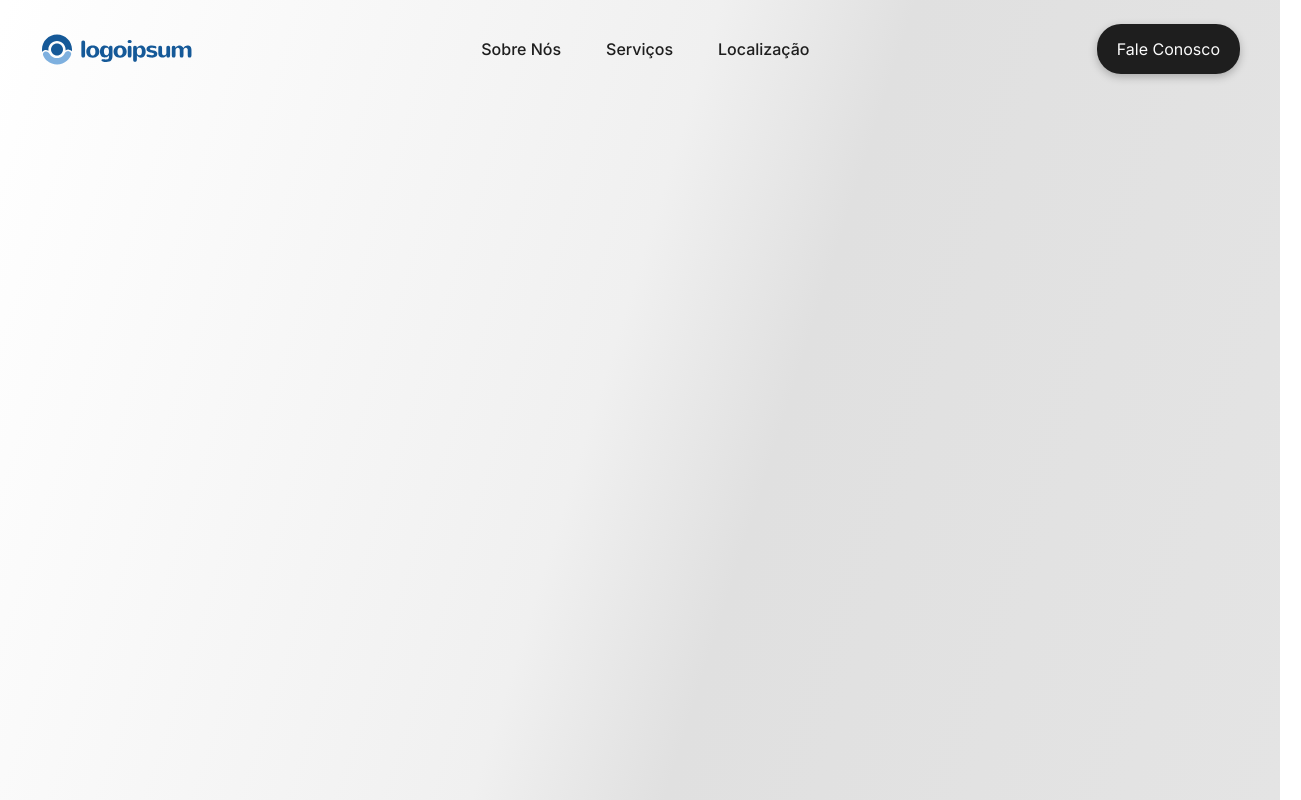
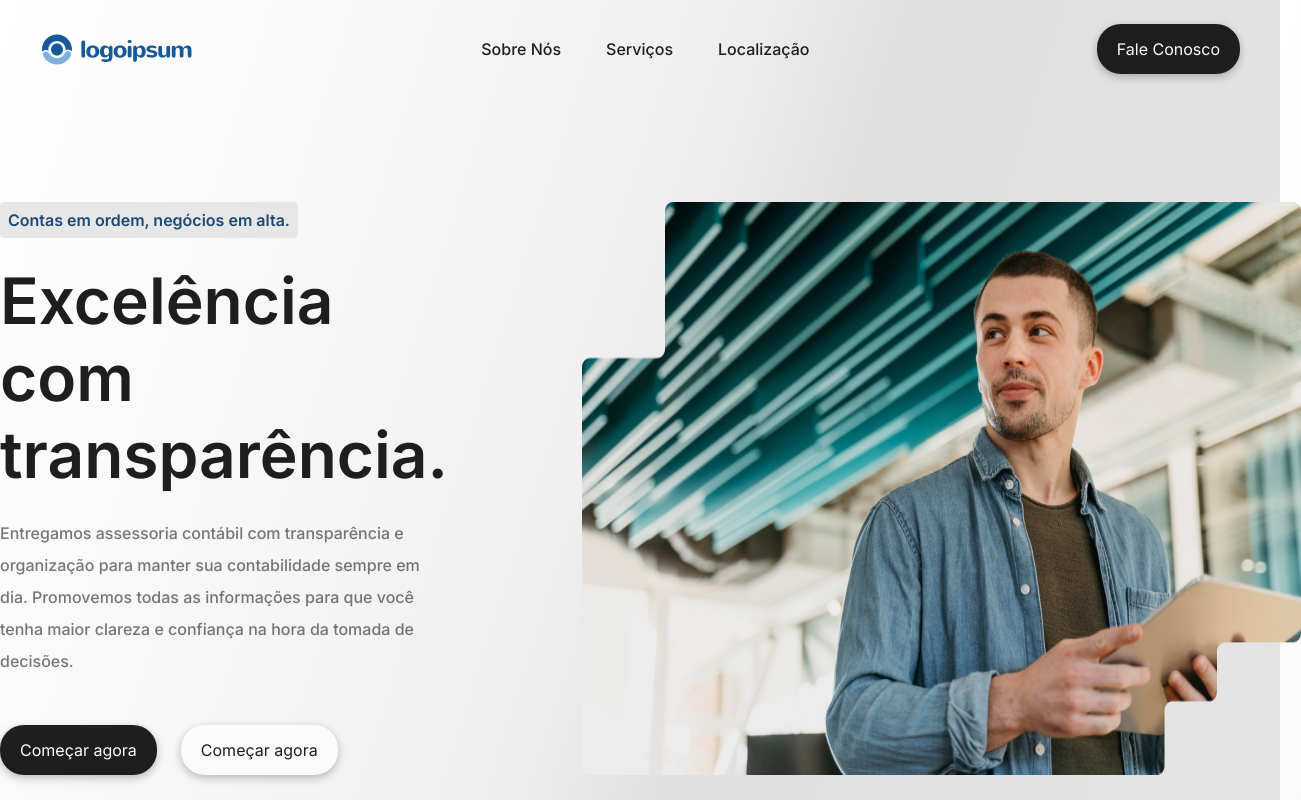
Before and after one commit to ElleLavigne/Norte-Contabilidade, a React (Vite) app: page / in a window 1280 px wide. Shown: the whole page, 1301 px wide, since content can reach past the window. Built offline with nearby package versions, Linux system fonts and the light colour scheme.

Commit message:
feat: sectionHome

```diff
--- a/src/App.jsx
+++ b/src/App.jsx
@@ -1,5 +1,6 @@
 import styles from './App.module.css'
 import { Header } from "./components/Header"
+import { SectionHome } from './components/SectionHome'
 
 function App() {
 
@@ -9,6 +10,7 @@ function App() {
     <div className={styles.container}>
 
     <Header/>
+    <SectionHome/>
     </div>
 
     </>
--- /dev/null
+++ b/src/components/SectionHome.jsx
@@ -0,0 +1,31 @@
+import styles from "./SectionHome.module.css";
+import img from "../assets/img1.png";
+
+export function SectionHome() {
+  return (
+    <>
+      <div className={styles.container}>
+        <div className={styles.contentHome}>
+          <div className={styles.contentText}>
+            <div className={styles.tag}>
+              {" "}
+              <h3>Contas em ordem, negócios em alta.</h3>
+            </div>
+            <div className={styles.title}>Excelência com transparência.</div>
+            <div className={styles.text}>
+              Entregamos assessoria contábil com transparência e organização
+              para manter sua contabilidade sempre em dia. Promovemos todas as
+              informações para que você tenha maior clareza e confiança na hora
+              da tomada de decisões.
+            </div>
+          </div>
+          <div className={styles.buttonBox}>
+            <button className={"button"}>Começar agora</button>
+            <button className={"button2"}>Começar agora</button>
+          </div>
+        </div>
+        <img src={img} alt="" />
+      </div>
+    </>
+  );
+}
--- /dev/null
+++ b/src/components/SectionHome.module.css
@@ -0,0 +1,41 @@
+.container{
+    margin-top: 8rem;
+    display: flex;
+    gap: 8.375rem;
+}
+.contentHome{
+    display: flex;
+    flex-direction: column;
+    gap: 3rem;
+}
+.contentText{
+    display: flex;
+    flex-direction: column;
+    max-width: 36.875rem;
+    width: 100%;
+    gap: 1.5rem;
+}
+.tag{
+    width: fit-content;
+    background-color: var(--gray-100-);
+    padding: 0.5rem ;
+    border-radius: 4px;
+}
+.tag h3{
+    font-size: 1rem;
+    font-weight: 600;
+    color: var(--blue-800-);
+}
+.title{
+    font-size: 4rem;
+    font-weight: 600;
+}
+.text{
+    color: var(--black-opacity-);
+    line-height: 2;
+    font-weight: 500;
+}
+.buttonBox{
+    display:flex ;
+    gap: 24px;
+}
--- a/src/global.css
+++ b/src/global.css
@@ -6,6 +6,7 @@
 
 :root{
     --black-: #1E1E1E;
+    --blue-800-:#1B4A75;
     --black-opacity-: rgba(30, 30, 30, 0.60);
     --white-:#FBFBFB;
     --gray-100-: #E7E7E7;
@@ -14,18 +15,41 @@
 body{
     min-height: 100vh;
     font-family: 'inter', sans-serif;
+    font-size: 1rem;
     color: var(--black-);
     background: linear-gradient(107.45deg, #FFFFFF 0.36%, #F0F0F0 47.16%, #E0E0E0 59.82%, #E4E4E4 100%);
+}
 
+button{
+    all:unset;
+    display: block;
 }
 
 .button{
-    all:unset;
+
     background-color: var(--black-);
     color: var(--white-);
 
     padding: 0.938rem 1.25rem ;
     border-radius: 1.5rem;
     box-shadow: 0px 3px 8px 0px #00000040;
+    transition: 500ms;
 
 }
+.button:hover{
+    background-color: var(--black-opacity-);
+}
+.button2{
+
+    background-color: var(--white-);
+    color: var(--black-);
+
+    padding: 0.938rem 1.25rem ;
+    border-radius: 1.5rem;
+    box-shadow: 0px 3px 8px 0px #00000040;
+    transition: 500ms;
+
+}
+.button2:hover{
+    background-color: var(--gray-100-);
+}
```
Also changed, not shown: src/assets/img1.png (added).
